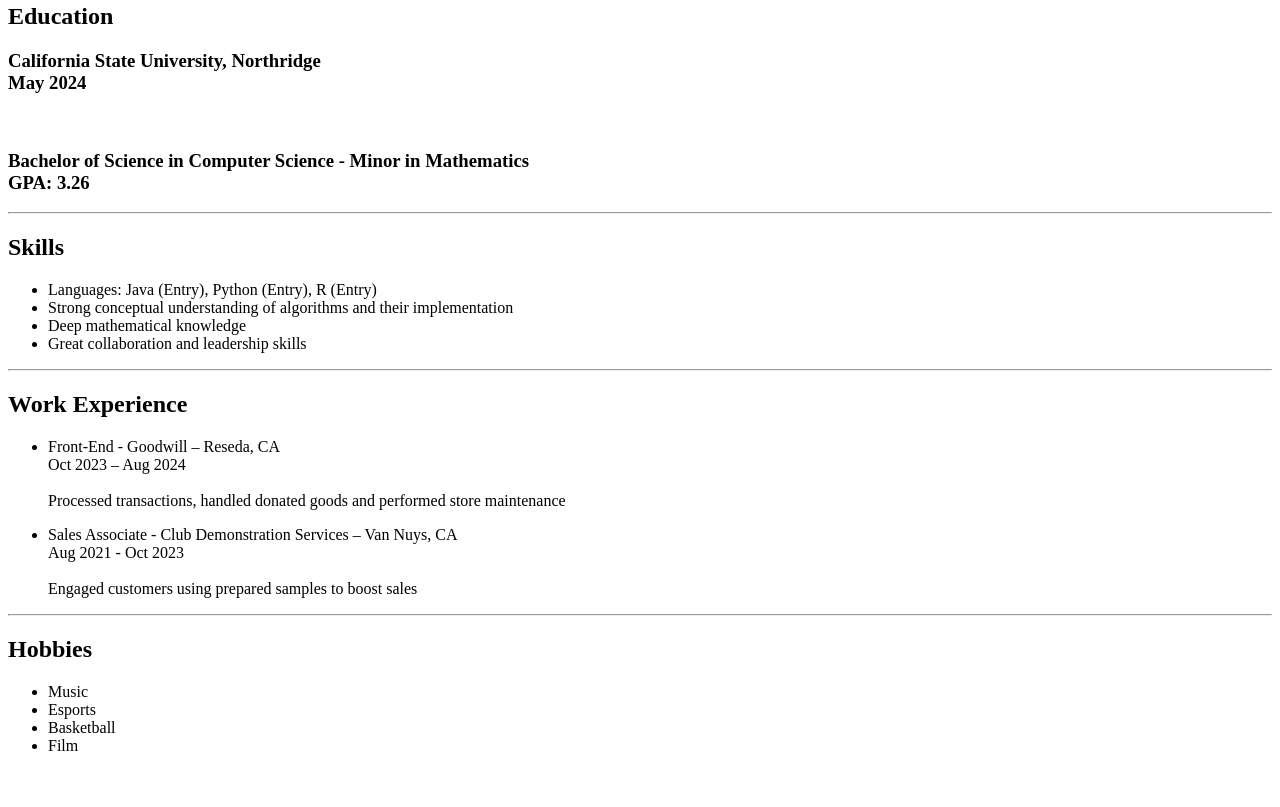
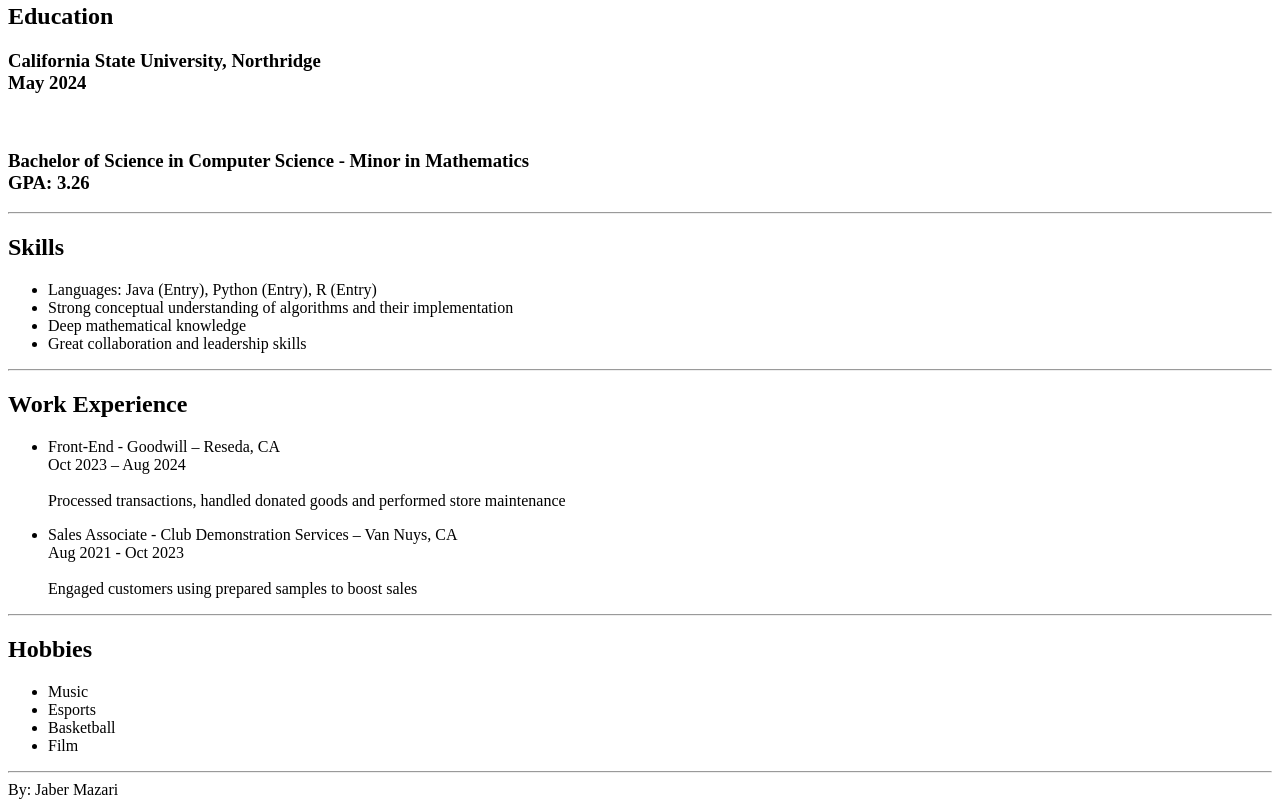
Before and after one commit to JaberMazari/Resume, a plain HTML site: page index.html in a window 1280 px wide. Shown: the part 927-1734 px from the top of the page. Before the commit the page ends 1698 px from the top, so only its background shows below. Drawn offline with Linux system fonts and the light colour scheme.

Commit message:
Add files via upload
Adding footer

```diff
--- a/index.html
+++ b/index.html
@@ -106,6 +106,7 @@
             Film
         </li>
     </ul>
-
+    <hr>
+    <footer>By: Jaber Mazari</footer>
 </body>
 </html>
```
